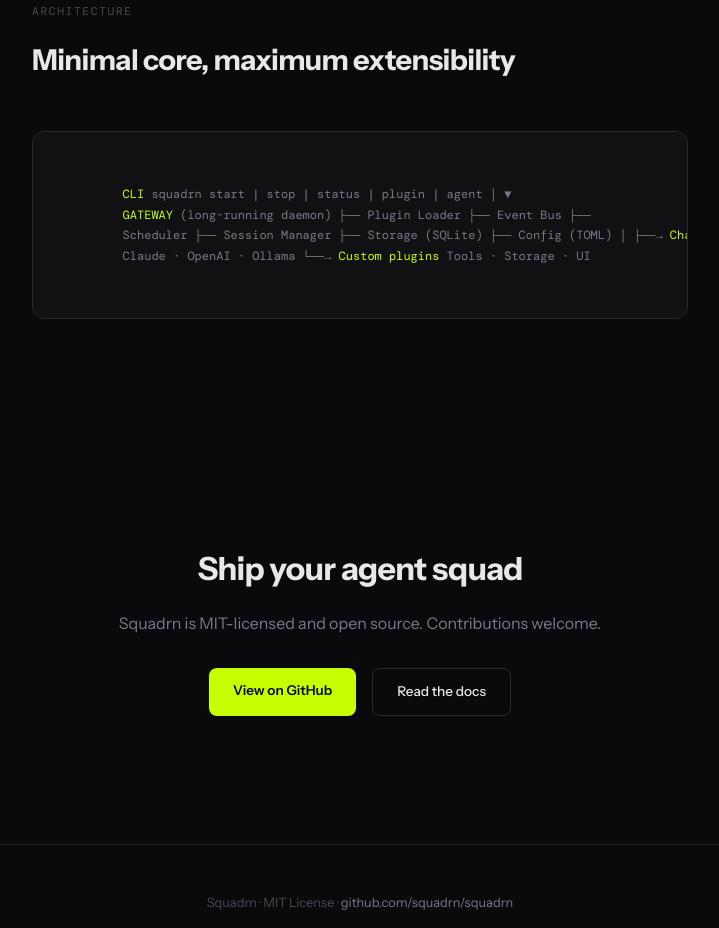
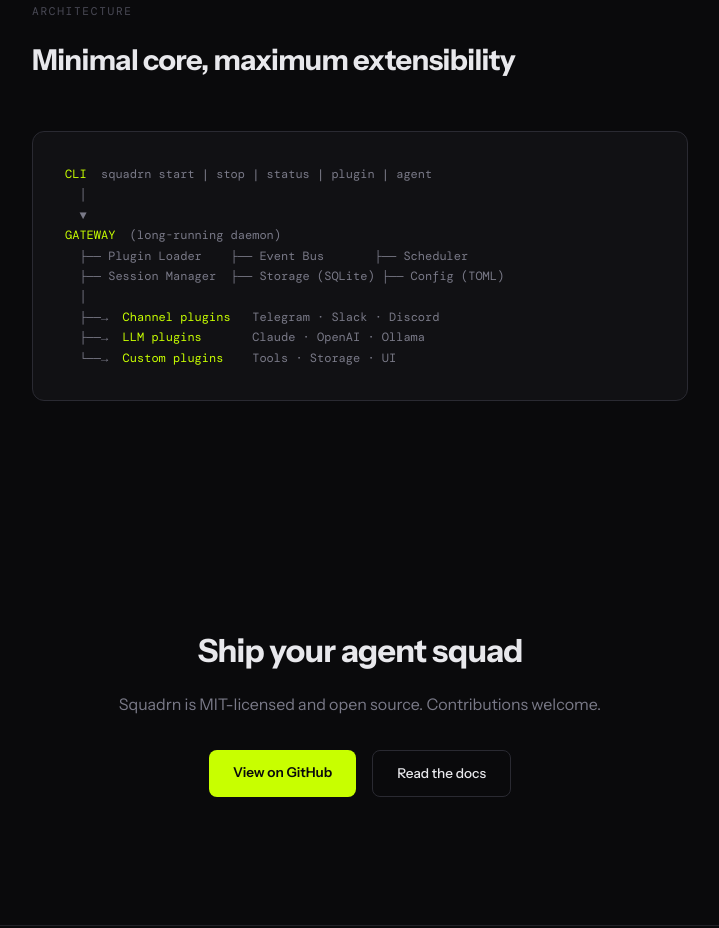
Before and after one commit to squadrn/squadrn, a plain HTML site: page docs/site/index.html in a window 1280 px wide. Shown: the part 2217-3145 px from the top of the page, without its empty margins (280-999 px from the left). Drawn offline with nearby package versions, Linux system fonts and the light colour scheme.

Commit message:
web: fix

```diff
--- a/docs/site/index.html
+++ b/docs/site/index.html
@@ -595,13 +595,16 @@
     <section class="arch">
       <div class="section-label">Architecture</div>
       <h2 class="section-title">Minimal core, maximum extensibility</h2>
-      <div class="arch-diagram">
-        <span class="hl">CLI</span> squadrn start | stop | status | plugin | agent │ ▼
-        <span class="hl">GATEWAY</span> (long-running daemon) ├── Plugin Loader ├── Event Bus ├──
-        Scheduler ├── Session Manager ├── Storage (SQLite) ├── Config (TOML) │ ├──→ <span class="hl"
-        >Channel plugins</span> Telegram · Slack · Discord ├──→ <span class="hl">LLM plugins</span>
-        Claude · OpenAI · Ollama └──→ <span class="hl">Custom plugins</span> Tools · Storage · UI
-      </div>
+      <pre class="arch-diagram"><span class="hl">CLI</span>  squadrn start | stop | status | plugin | agent
+  │
+  ▼
+<span class="hl">GATEWAY</span>  (long-running daemon)
+  ├── Plugin Loader    ├── Event Bus       ├── Scheduler
+  ├── Session Manager  ├── Storage (SQLite) ├── Config (TOML)
+  │
+  ├──→  <span class="hl">Channel plugins</span>   Telegram · Slack · Discord
+  ├──→  <span class="hl">LLM plugins</span>       Claude · OpenAI · Ollama
+  └──→  <span class="hl">Custom plugins</span>    Tools · Storage · UI</pre>
     </section>
 
     <section class="cta">
```
